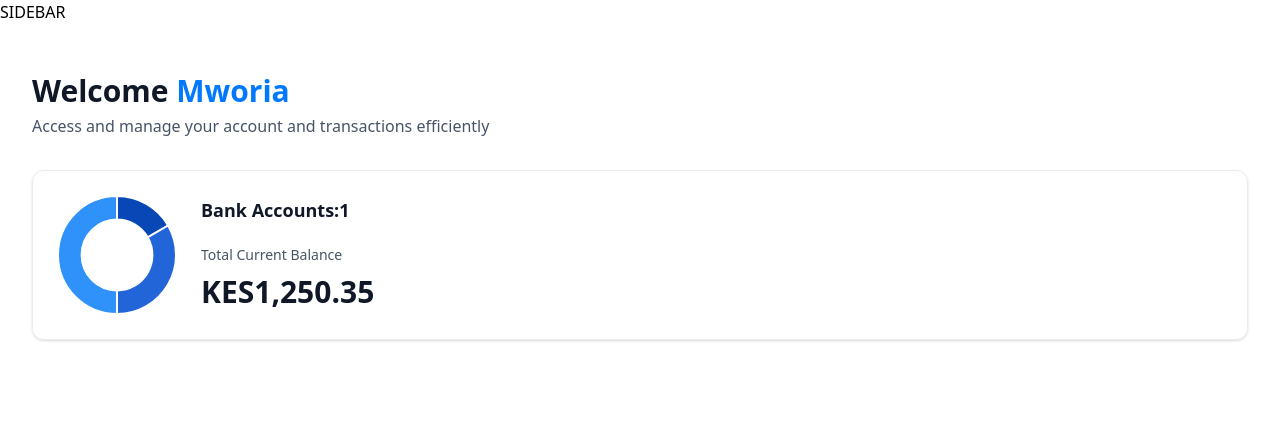
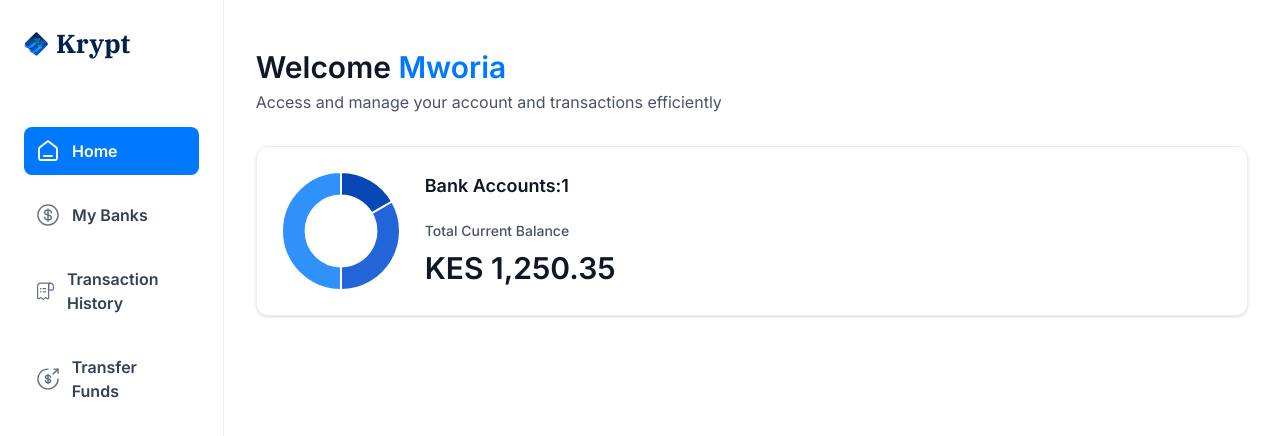
Before and after one commit to Mworia-Ian/web-banking-app, a Next.js app: page / in a window 1280 px wide. Shown: the top 436 px of the page. Built offline with nearby package versions, Linux system fonts and the light colour scheme.

Commit message:
implement sidebar feature

```diff
--- a/app/(root)/layout.tsx
+++ b/app/(root)/layout.tsx
@@ -1,12 +1,16 @@
+import SideBar from "@/components/SideBar";
+
 export default function RootLayout({
   children,
 }: Readonly<{
   children: React.ReactNode;
 }>) {
+  const loggedIn = { firstName: "Ian", lastName: "Mworia" };
+
   return (
-    <main>
-        SIDEBAR
-        {children}
+    <main className="flex h-screen w-full font-inter">
+      <SideBar user ={loggedIn}/>
+      {children}
     </main>
   );
 }
--- a/components/AnimatedCounter.tsx
+++ b/components/AnimatedCounter.tsx
@@ -7,7 +7,7 @@ const AnimatedCounter = ({amount}: {amount:number}) => {
     <div className='w-full'>
       <CountUp
       end={amount}
-      prefix='KES'
+      prefix='KES '
       decimal='.'
       decimals={2}
       duration={2.75}/>
--- /dev/null
+++ b/components/SideBar.tsx
@@ -0,0 +1,57 @@
+'use client'
+
+import { sidebarLinks } from "@/constants";
+import { cn } from "@/lib/utils";
+import Image from "next/image";
+import Link from "next/link";
+import { usePathname } from "next/navigation";
+import React from "react";
+
+const SideBar = ({ user }: SiderbarProps) => {
+
+    const pathname = usePathname()
+
+  return (
+    <section className="sidebar">
+      <nav className="flex flex-col gap-4">
+        <Link href="/" className="mb-12 cursor-pointer flex items-center gap-2">
+          <Image
+            src="/icons/logo.svg"
+            width={34}
+            height={34}
+            alt="Krypt Logo"
+            className="size-[24px] max-xl:size-14"
+          />
+          <h1 className="sidebar-logo">Krypt</h1>
+        </Link>
+
+        {sidebarLinks.map((item) => {
+
+            const isActive = pathname ===item.route || pathname.startsWith(`${item.route}/`)
+          return (
+            <Link href={item.route} key={item.label}
+            className={cn('sidebar-link', {'bg-bankGradient': isActive})}>
+              <div className="relative size-6">
+                <Image
+                    src={item.imgURL}
+                    alt={item.label}
+                    fill
+                    className={cn({'brightness-[3] invert-0': isActive})}
+                />
+              </div>
+              <p className={cn('sidebar-label', {"!text-white":isActive})}>
+                {item.label}
+              </p>
+            </Link>
+          );
+        })}
+
+        USER
+      </nav>
+
+      FOOTER
+    </section>
+  );
+};
+
+export default SideBar;
```
